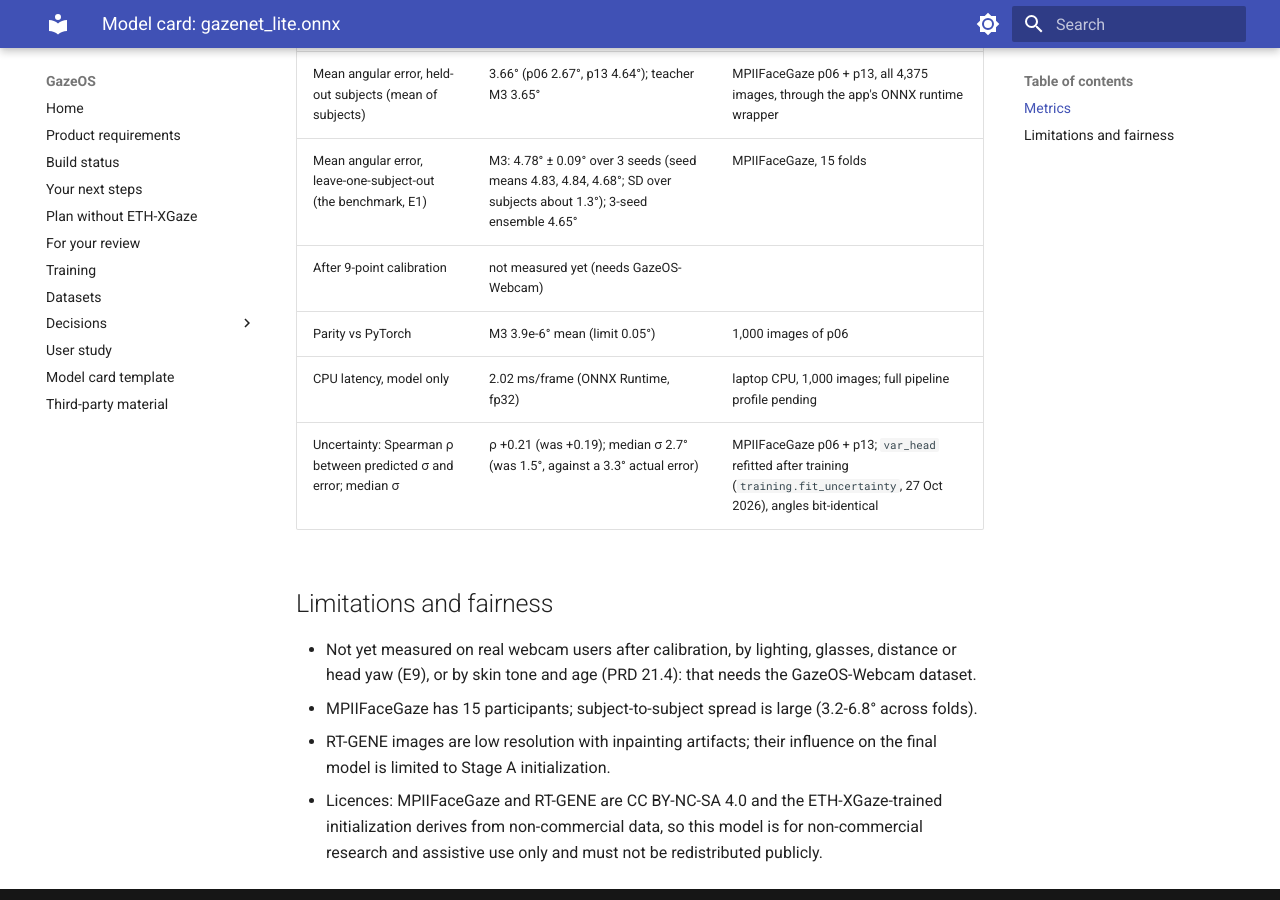
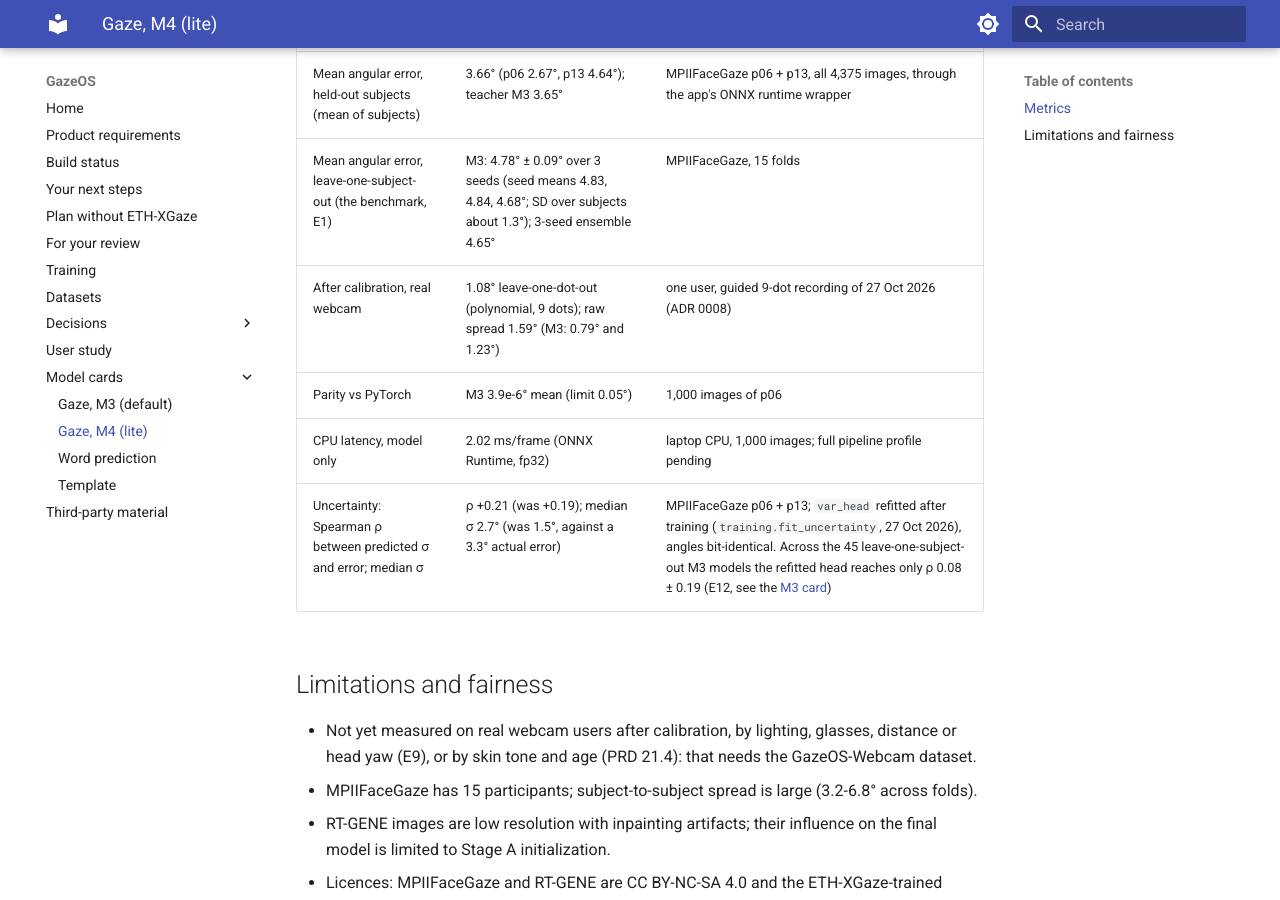
Before and after one commit to deep-9549/Gaze-Os, an MkDocs documentation site: the page built from docs/models/gazenet_lite.md, in a window 1280 px wide and 900 px high, scrolled down 922 px. Built offline with MkDocs 1.6.1 and Material for MkDocs 9.7.7, drawn with Linux system fonts in a browser that asks for light colours.

Commit message:
docs(models): cards for M3 and the language models; M4 webcam numbers; plan log

```diff
--- a/docs/models/gazenet_lite.md
+++ b/docs/models/gazenet_lite.md
@@ -20,10 +20,10 @@ non-commercial research data and stays local (`models/` is git-ignored for it).
 | --- | --- | --- |
 | Mean angular error, held-out subjects (mean of subjects) | 3.66° (p06 2.67°, p13 4.64°); teacher M3 3.65° | MPIIFaceGaze p06 + p13, all 4,375 images, through the app's ONNX runtime wrapper |
 | Mean angular error, leave-one-subject-out (the benchmark, E1) | M3: 4.78° ± 0.09° over 3 seeds (seed means 4.83, 4.84, 4.68°; SD over subjects about 1.3°); 3-seed ensemble 4.65° | MPIIFaceGaze, 15 folds |
-| After 9-point calibration | not measured yet (needs GazeOS-Webcam) | |
+| After calibration, real webcam | 1.08° leave-one-dot-out (polynomial, 9 dots); raw spread 1.59° (M3: 0.79° and 1.23°) | one user, guided 9-dot recording of 27 Oct 2026 (ADR 0008) |
 | Parity vs PyTorch | M3 3.9e-6° mean (limit 0.05°) | 1,000 images of p06 |
 | CPU latency, model only | 2.02 ms/frame (ONNX Runtime, fp32) | laptop CPU, 1,000 images; full pipeline profile pending |
-| Uncertainty: Spearman ρ between predicted σ and error; median σ | ρ +0.21 (was +0.19); median σ 2.7° (was 1.5°, against a 3.3° actual error) | MPIIFaceGaze p06 + p13; `var_head` refitted after training (`training.fit_uncertainty`, 27 Oct 2026), angles bit-identical |
+| Uncertainty: Spearman ρ between predicted σ and error; median σ | ρ +0.21 (was +0.19); median σ 2.7° (was 1.5°, against a 3.3° actual error) | MPIIFaceGaze p06 + p13; `var_head` refitted after training (`training.fit_uncertainty`, 27 Oct 2026), angles bit-identical. Across the 45 leave-one-subject-out M3 models the refitted head reaches only ρ 0.08 ± 0.19 (E12, see the [M3 card](gazenet_m3.md)) |
 
 ## Limitations and fairness
 
--- a/mkdocs.yml
+++ b/mkdocs.yml
@@ -28,5 +28,9 @@ nav:
       - Steadier cursor and model choice: adr/0008-steadier-cursor-and-model-choice.md
       - Implicit recalibration off: adr/0009-implicit-recalibration-off.md
   - User study: study/README.md
-  - Model card template: models/MODEL_CARD_TEMPLATE.md
+  - Model cards:
+      - Gaze, M3 (default): models/gazenet_m3.md
+      - Gaze, M4 (lite): models/gazenet_lite.md
+      - Word prediction: models/language_models.md
+      - Template: models/MODEL_CARD_TEMPLATE.md
   - Third-party material: THIRD_PARTY.md
```
Also changed, not shown: docs/PLAN.md (+1 -0 lines), docs/models/gazenet_m3.md (added, +48 -0 lines), docs/models/language_models.md (added, +38 -0 lines).
